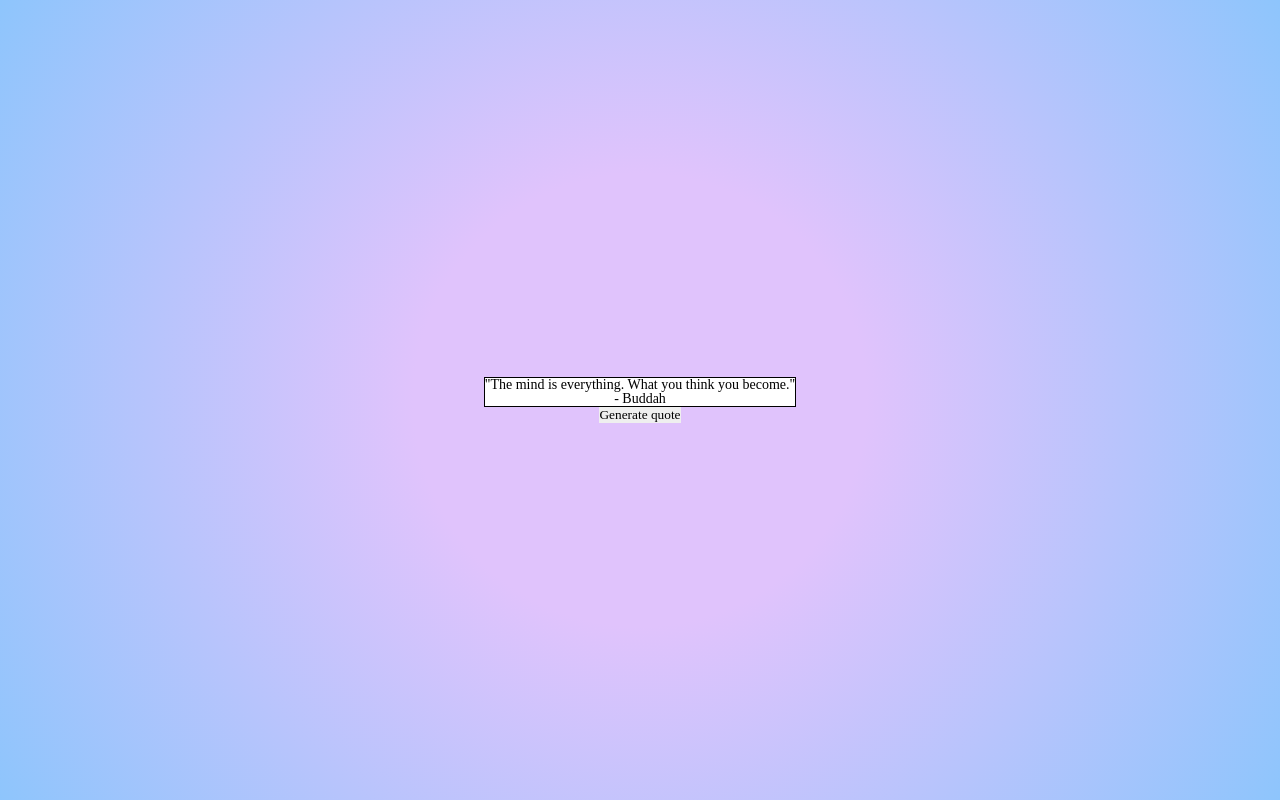
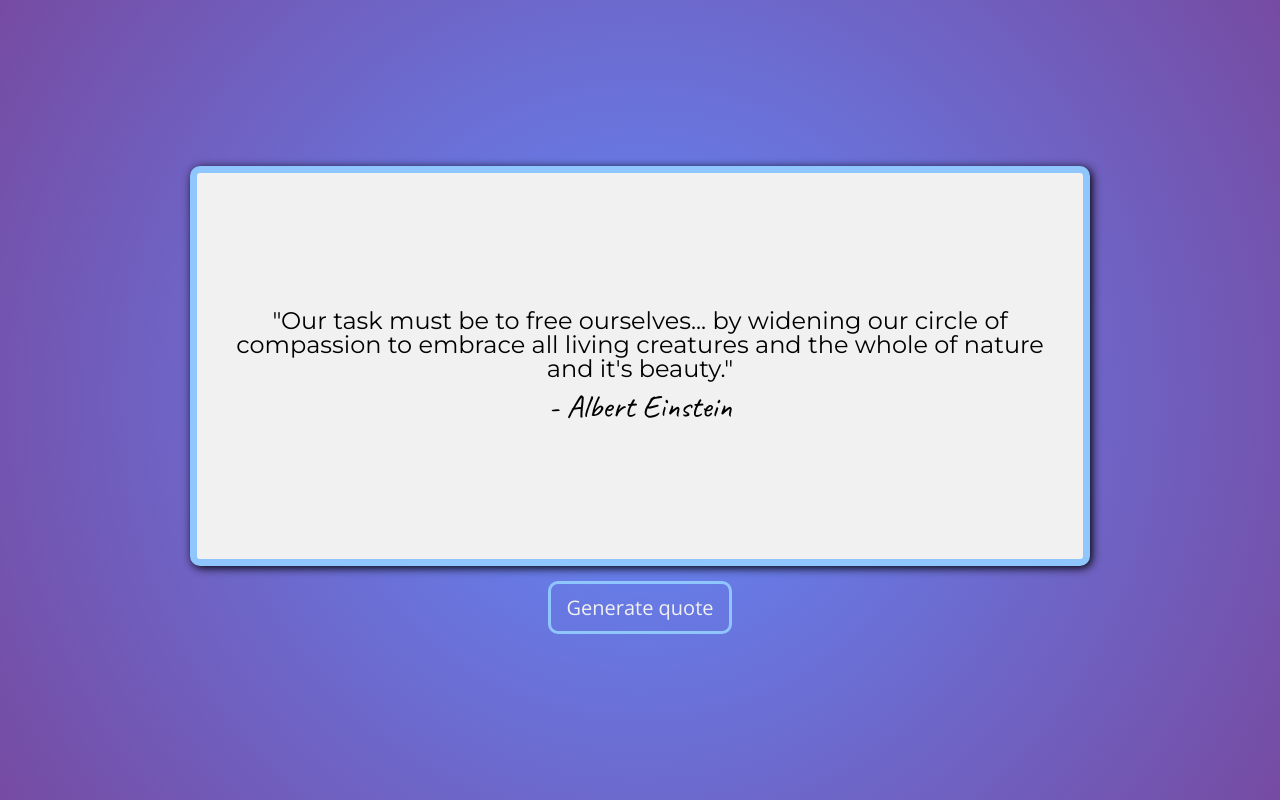
Before and after one commit to LopitalSergei/Random-quote-generator, a plain HTML site: page index.html in a window 1280 px wide. Both pictures are taken after a click on the button "Generate quote". Drawn offline with nearby package versions, Linux system fonts and the light colour scheme.

Commit message:
add generator

```diff
--- a/css/style.css
+++ b/css/style.css
@@ -1,3 +1,4 @@
+@import url("https://fonts.googleapis.com/css2?family=Caveat&family=Montserrat&family=Open+Sans&display=swap");
 * {
   padding: 0;
   margin: 0;
@@ -108,7 +109,7 @@
   -webkit-box-flex: 1;
       -ms-flex: 1 1 auto;
           flex: 1 1 auto;
-  background: radial-gradient(circle, #e0c3fc 30%, #8ec5fc 100%);
+  background: radial-gradient(circle, #667eea 20%, #764ba2 100%);
   display: -webkit-box;
   display: -ms-flexbox;
   display: flex;
@@ -138,14 +139,65 @@
   -webkit-box-pack: center;
       -ms-flex-pack: center;
           justify-content: center;
+  gap: 15px;
 }
 .quote__quote-box {
-  background-color: #fff;
-  border: 1px solid #000;
+  padding: 15px;
+  display: -webkit-box;
+  display: -ms-flexbox;
+  display: flex;
+  -webkit-box-orient: vertical;
+  -webkit-box-direction: normal;
+      -ms-flex-direction: column;
+          flex-direction: column;
+  -webkit-box-align: center;
+      -ms-flex-align: center;
+          align-items: center;
+  -webkit-box-pack: center;
+      -ms-flex-pack: center;
+          justify-content: center;
+  gap: 10px;
+  background-color: #f1f1f1;
+  border: 7px solid #8fc6fd;
+  border-radius: 10px;
+  -webkit-box-shadow: 2px 2px 10px #000;
+          box-shadow: 2px 2px 10px #000;
+  -webkit-box-flex: 1;
+      -ms-flex: 1 1 400px;
+          flex: 1 1 400px;
+  width: 900px;
+}
+@media (max-width: 950px) {
+  .quote__quote-box {
+    width: 700px;
+  }
+}
+@media (max-width: 750px) {
+  .quote__quote-box {
+    width: 500px;
+  }
+}
+@media (max-width: 550px) {
+  .quote__quote-box {
+    width: 290px;
+  }
 }
 .quote__text {
+  font-family: "Montserrat";
   text-align: center;
+  font-size: 24px;
 }
 .quote__author {
+  font-family: "Caveat";
   text-align: center;
+  font-size: 32px;
 }
+.quote__button {
+  font-family: "Open Sans";
+  font-size: 20px;
+  color: #f1f1f1;
+  background-color: rgba(0, 0, 0, 0);
+  border: 3px solid #8fc6fd;
+  border-radius: 10px;
+  padding: 10px 15px;
+}
--- a/index.html
+++ b/index.html
@@ -16,8 +16,8 @@
 			<div class="page__container">
 				<section class="page__quote quote">
 					<div class="quote__quote-box">
-						<div class="quote__text">"The mind is everything. What you think you become."</div>
-						<div class="quote__author">- Buddah</div>
+						<div id="quote" class="quote__text">"The mind is everything. What you think you become."</div>
+						<div id="author" class="quote__author">- Buddah</div>
 					</div>
 					<button onclick="generateQuote()" type="button" class="quote__button">Generate quote</button>
 				</section>
@@ -25,5 +25,6 @@
 		</main>
 	</div>
 </body>
+<script src="js/script.js"></script>
 
 </html>
--- a/js/script.js
+++ b/js/script.js
@@ -1 +1,46 @@
 "use strict"
+
+let quotes = {
+	"- Buddah": '"The mind is everything. What you think you become."',
+	"- Jules Renard": '"The truly free man is the one who can turn down an invitation to dinner without giving an excuse."',
+	"- Albert Einstein": '"Our task must be to free ourselves... by widening our circle of compassion to embrace all living creatures and the whole of nature and it\'s beauty."',
+	"- Lana Del Rey": `"Who are you?
+	Are you in touch with all of your darkest fantasies?
+	Have you created a life for yourself where you can experience them?
+	I have. I am fucking crazy.
+	But I am free."`,
+	"- Candace Bushnell": `"Maybe some women aren't meant to be tamed. Maybe they just need to run free until they find someone just as wild to run with them.
+	-Carrie Bradshaw"`,
+	"- Pierce Brown": '"Man cannot be freed by the same injustice that enslaved it."',
+	"- Deepak Chopra": '"Sex is always about emotions. Good sex is about free emotions; bad sex is about blocked emotions."',
+	"- Madeline Miller": '"Bury us, and mark our names above. Let us be free."',
+	"- Aaron Lauritsen": '"There is strange comfort in knowing that no matter what happens today, the Sun will rise again tomorrow."',
+	"- Alysha Speer": '"You never really know what\'s coming. A small wave, or maybe a big one. All you can really do is hope that when it comes, you can surf over it, instead of drown in its monstrosity."',
+	"- Mary Astell": '"If all men are born free, how is it that all women are born slaves?"',
+	"- Monique Duval": '"She decided to free herself, dance into the wind, create a new language. And birds fluttered around her, writing “yes” in the sky."',
+	"- Jon Krakauer": '"He was unheeded, happy, and near to the wild heart of life. He was alone and young and wilful and wildhearted, alone amid a waste of wild air and brackish waters and the seaharvest of shells and tangle and veiled grey sunlight."',
+	"- C.S. Lewis": '"I was not born to be free---I was born to adore and obey."',
+	"- John Galsworthy": '"Life calls the tune, we dance."',
+	"- Aaron Lauritsen": '"The struggles we endure today will be the ‘good old days’ we laugh about tomorrow."',
+	"- Jenny Valentine": '"Even when you’d lost everything you thought there was to lose, somebody came along and gave you something for free."',
+	"- Anne Morrow Lindbergh": '"Him that I love, I wish to be free -- even from me."',
+	"- Jamie Ford": '"The library is like a candy store where everything is free."',
+	"- Nenia Campbell": '"You want to be free. You also want to be mine. You can\'t be both."',
+	"- Lauren DeStefano": '"But there’s no such thing as free. There are only different and more horrible ways to be enslaved."',
+}
+
+function generateQuote() {
+	let authors = Object.keys(quotes);
+
+	let author = authors[Math.floor(Math.random() * authors.length)];
+
+
+	let quote = quotes[author];
+
+	console.log(authors);
+	console.log(author);
+	console.log(quote);
+
+	document.getElementById("quote").innerHTML = quote;
+	document.getElementById("author").innerHTML = author;
+}
```
